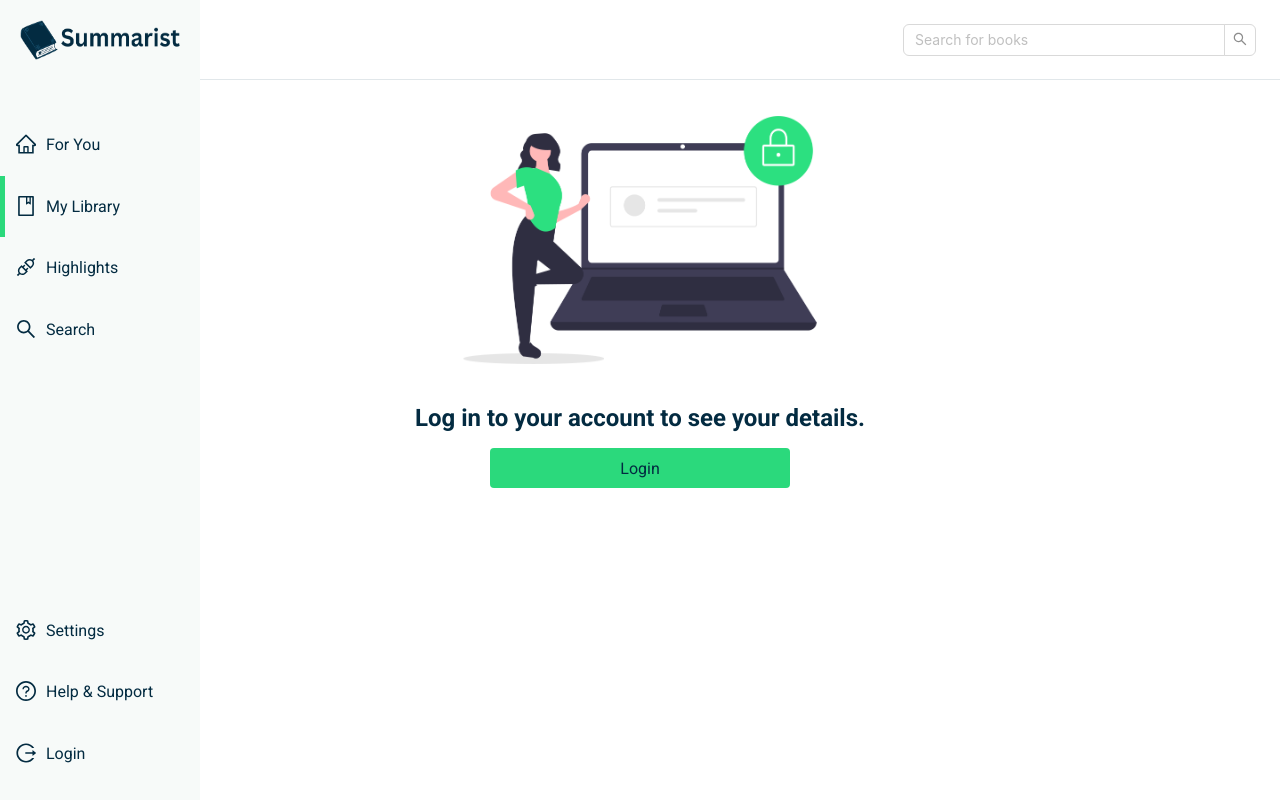
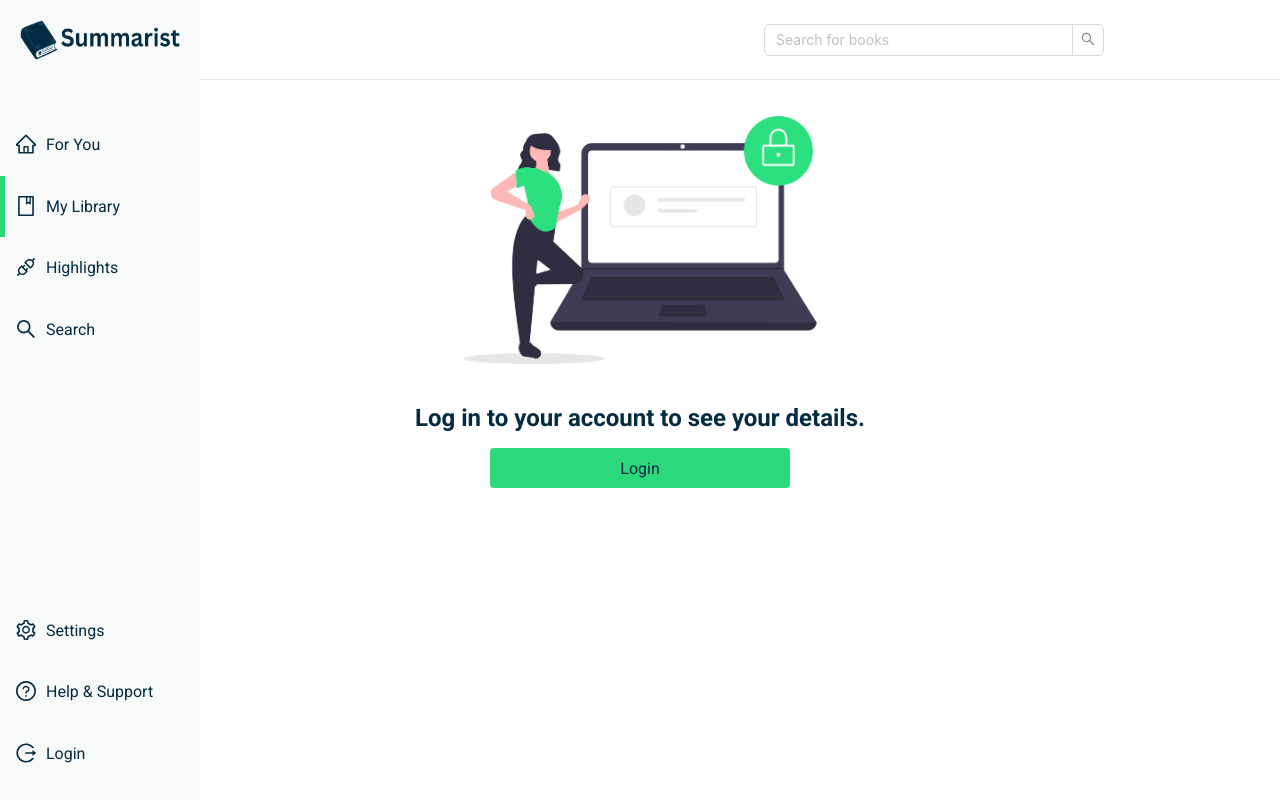
Before and after one commit to samgable27/Summarist, a Next.js app: page /library in a window 1280 px wide. Built offline with nearby package versions, Linux system fonts and the light colour scheme.

Commit message:
search bar done

```diff
--- a/components/UI/SearchBar.tsx
+++ b/components/UI/SearchBar.tsx
@@ -1,7 +1,14 @@
-import React from "react";
+import React, { useEffect, useState } from "react";
 import styles from "..//../styles/searchBar.module.css";
 import { Input, Space } from "antd";
 import { SearchOutlined } from "@ant-design/icons";
+import axios from "axios";
+import debounce from "lodash.debounce";
+import { Book } from "../../types/Book";
+import Image from "next/image";
+import Link from "next/link";
+import Skeleton from "react-loading-skeleton";
+import "react-loading-skeleton/dist/skeleton.css";
 
 interface SearchBarProps {
   onSearch: (value: string) => void;
@@ -12,19 +19,68 @@ const { Search } = Input;
 const CustomSearchIcon = () => <SearchOutlined style={{ color: "black" }} />;
 
 const SearchBar: React.FC<SearchBarProps> = ({ onSearch }) => {
+  const [searchTerm, setSearchTerm] = useState("");
+  const [searchResults, setSearchResults] = useState([]);
+  const [loading, setLoading] = useState(false);
+
+  useEffect(() => {
+    if (searchTerm) {
+      debouncedBookSearchQuery();
+    } else {
+      setSearchResults([]);
+    }
+    return () => {
+      debouncedBookSearchQuery.cancel();
+    };
+  }, [searchTerm]);
+
+  const bookSearchQuery = async () => {
+    setLoading(true);
+    const { data } = await axios.get(
+      `https://us-central1-summaristt.cloudfunctions.net/getBooksByAuthorOrTitle?search=${searchTerm}`
+    );
+    setSearchResults(data);
+    setLoading(false);
+  };
+
+  const debouncedBookSearchQuery = debounce(bookSearchQuery, 300);
+
   return (
+    <div className={styles.searchWrapper}>
+      <div className={styles.searchContent}>
         <Space direction="vertical">
           <Search
+            type="text"
+            onChange={(e) => setSearchTerm(e.target.value)}
             className={styles.searchBar}
             placeholder="Search for books"
             // enterButton={<CustomSearchIcon />}
-        onSearch={onSearch}
             style={{
               margin: "40px",
             }}
             size="middle"
           />
         </Space>
+      </div>
+      {searchTerm && (
+        <div className={styles.searchBookWrapper}>
+          {searchResults.map((book: Book, idx) => (
+            <div key={idx} className={styles.bookResult}>
+              <Link className={styles.searchBookLink} href={`/book/${book.id}`}>
+                <figure>
+                  <Image src={book.imageLink} height={80} width={80} alt={""} />
+                </figure>
+                <div>
+                  <div className={styles.title}>{book.title}</div>
+                  <div className={styles.author}>{book.author}</div>
+                  <div className={styles.duration}></div>
+                </div>
+              </Link>
+            </div>
+          ))}
+        </div>
+      )}
+    </div>
   );
 };
 
--- a/package.json
+++ b/package.json
@@ -17,6 +17,7 @@
     "antd": "^5.4.0",
     "axios": "^1.3.5",
     "firebase": "^9.19.1",
+    "lodash.debounce": "^4.0.8",
     "next": "13.2.4",
     "react": "18.2.0",
     "react-dom": "18.2.0",
--- a/pages/library.tsx
+++ b/pages/library.tsx
@@ -75,7 +75,7 @@ const Library: React.FC<LibraryProps> = () => {
         </div>
       ) : (
         <div className={libStyles.libContainer}>
-          <div>
+          <div className={libStyles.libHeader}>
             <span>Saved Books</span>
             <p>0 items</p>
           </div>
@@ -83,13 +83,13 @@ const Library: React.FC<LibraryProps> = () => {
             <h2>Save your favorite books!</h2>
             <p>When you save a book, it will appear here.</p>
           </div>
-          <div>
+          <div className={libStyles.libHeader}>
             <span>Finished</span>
             <p>0 items</p>
-            <div className={libStyles.libBlockWrapper}>
-              <h2>Done and dusted!</h2>
-              <p>When you finish a book, you can find it here later.</p>
-            </div>
+          </div>
+          <div className={libStyles.libBlockWrapper}>
+            <h2>Done and dusted!</h2>
+            <p>When you finish a book, you can find it here later.</p>
           </div>
         </div>
       )}
--- a/styles/searchBar.module.css
+++ b/styles/searchBar.module.css
@@ -1,8 +1,7 @@
 .searchBar {
   transition: border-color 0.3s !important;
-  display: flex;
-  align-items: center;
-  justify-content: flex-start;
+  z-index: 9999;
+  margin-right: 120px;
 }
 
 .searchBar input:hover,
@@ -13,3 +12,65 @@
 .searchBar .anticon.anticon-search:hover {
   background-color: #20ba68 !important;
 }
+
+.searchWrapper {
+  position: relative;
+  display: flex;
+  align-items: center;
+  justify-content: space-between;
+  padding: 0 32px;
+  max-width: 1070px;
+  margin: 0 auto;
+  height: 100%;
+}
+
+.searchContent {
+  display: flex;
+  align-items: center;
+  gap: 24px;
+  max-width: 340px;
+  width: 100%;
+}
+
+.searchBookWrapper {
+  display: flex;
+  flex-direction: column;
+  max-width: 440px;
+  width: 100%;
+  max-height: 640px;
+  margin-left: auto;
+  overflow-y: auto;
+  padding: 16px;
+  position: absolute;
+  top: 104px;
+  background-color: #fff;
+  border: 1px solid #e1e7ea;
+  box-shadow: 0 0 6px 0 rgba(0, 0, 0, 0.14);
+}
+
+.searchBookLink {
+  display: flex;
+  align-items: center;
+  padding: 16px;
+  gap: 24px;
+  height: 100%;
+}
+
+.searchBookLink:hover {
+  background-color: #f1f6f4;
+  transition: all 150ms ease-in;
+}
+
+.title {
+  font-size: 16px;
+  font-weight: 500;
+  color: #032b41;
+  margin-bottom: 8px;
+}
+
+.author {
+  font-size: 14px;
+  font-weight: 300;
+  color: #6b757b;
+  margin-bottom: 8px;
+}
```
Also changed, not shown: 1 other file (tests, documents, lock files or other folders). Lines whose indentation alone changed are shown as unchanged.
